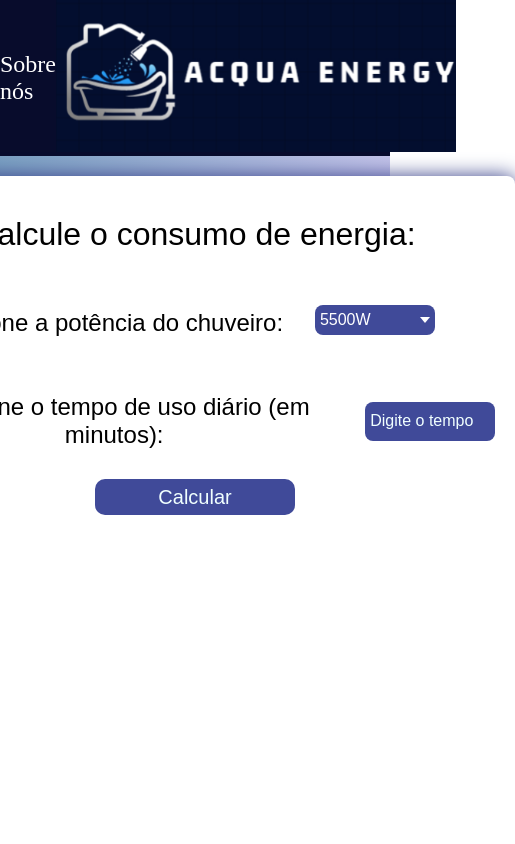
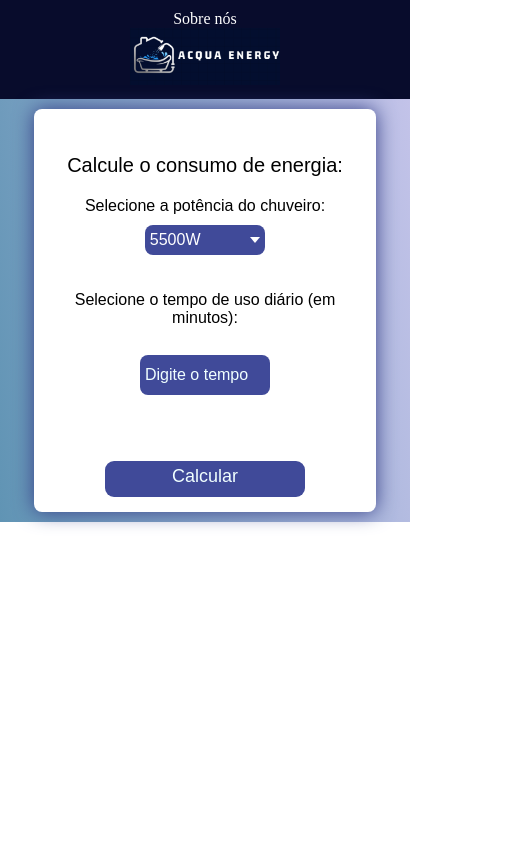
Before and after one commit to Gabrieldsrod/Upx2, a plain HTML site: page index.html in a window 390 px wide. Shown: the top 844 px of the page, 515 px wide, since content can reach past the window. Drawn offline with Linux system fonts and the light colour scheme.

Commit message:
testando responsividade

```diff
--- a/style.css
+++ b/style.css
@@ -5,7 +5,7 @@ main {
     justify-content: center;
 }
 
-h1{
+h1 {
     margin-top: 30px;
     font-family: "Archivo", sans-serif;
     font-optical-sizing: auto;
@@ -13,38 +13,43 @@ h1{
     font-style: normal;
 }
 
-*{
-    margin: 0; padding: 0; border: 0;
+* {
+    margin: 0;
+    padding: 0;
+    border: 0;
 }
 
-header{
+header {
+    width: auto;
     background-color: #080c2c;
-    margin: 0;
+    padding: 10px;
 }
 
-.headerUl{
+.headerUl {
     display: flex;
     justify-content: space-around;
     align-items: center;
     list-style: none;
+    padding: 0 10px;
 }
 
-.headerLink{
+.headerLink {
     text-decoration: none;
     font-size: 24px;
     color: #fff;
 }
 
-.headerLink:hover{
+.headerLink:hover {
     text-decoration: underline;
 }
 
-.headerIcon{
-    width: 400px;
+.headerIcon {
+    width: 260px;
 }
 
 
-.mainDivPrincipal{
+.mainDivPrincipal {
+    max-width: 600px;
     box-shadow: 0 0 20px #374088;
     padding: 10px 20px;
     border-radius: 0.5em;
@@ -56,7 +61,8 @@ header{
     align-items: center;
 }
 
-.labelCalculoConsumo{
+.labelCalculoConsumo {
+    text-wrap: wrap;
     font-size: 24px;
     font-weight: 100;
     font-family: "Archivo", sans-serif;
@@ -64,12 +70,12 @@ header{
 }
 
 
-.divConsumo{
+.divConsumo {
     display: block;
     margin-top: 20px;
 }
 
-.dropdown{
+.dropdown {
     /*min-width: 15em;*/
     width: 120px;
     height: 36px;
@@ -77,11 +83,11 @@ header{
     margin: 2em;
 }
 
-.dropdown *{
+.dropdown * {
     box-sizing: border-box;
 }
 
-.select{
+.select {
     width: 120px;
     height: 30px;
     background-color: #404a99;
@@ -96,20 +102,20 @@ header{
     transition: 0.3s;
 }
 
-.select-clicked{
+.select-clicked {
     box-shadow: 0 0 0.8em #374088;
 }
 
-.select:hover{
+.select:hover {
     background-color: #374088;
 }
 
-.select > span{
+.select>span {
     font-family: sans-serif;
     font-size: 16px;
 }
 
-.caret{
+.caret {
     width: 0;
     height: 0;
     border-left: 5px solid transparent;
@@ -118,11 +124,11 @@ header{
     transition: 0.3s;
 }
 
-.caret-rotate{
+.caret-rotate {
     transform: rotate(180deg);
 }
 
-.menu{
+.menu {
     list-style: none;
     padding: 0.2em 0.5em;
     background-color: #6094b4;
@@ -141,7 +147,7 @@ header{
     z-index: 1;
 }
 
-.menu li{
+.menu li {
     font-family: sans-serif;
     font-size: 16px;
     padding: 0.7em 0.5em;
@@ -150,20 +156,20 @@ header{
     cursor: pointer;
 }
 
-.menu li:hover{
+.menu li:hover {
     background: #6094b4;
 }
 
-.active{
+.active {
     background: #374088;
 }
 
-.menu-open{
+.menu-open {
     display: block;
     opacity: 1;
 }
 
-.selecionePot{
+.selecionePot {
     margin-top: 20px;
     text-align: center;
     width: 600px;
@@ -172,7 +178,7 @@ header{
     justify-content: center;
 }
 
-.inputTempo{
+.inputTempo {
     width: 120px;
     height: 30px;
     padding: 4.8px;
@@ -185,18 +191,18 @@ header{
     outline: none;
 }
 
-.inputTempo:hover{
+.inputTempo:hover {
     border: none;
     outline: none;
 }
 
-.inputTempo::placeholder{
+.inputTempo::placeholder {
     font-size: 16px;
     color: azure;
     font-family: sans-serif;
 }
 
-.btnCalcular{
+.btnCalcular {
     margin-top: 30px;
     width: 200px;
     height: 36px;
@@ -210,7 +216,7 @@ header{
     font-family: sans-serif;
 }
 
-#caixaResultado{
+#caixaResultado {
     display: none;
     align-items: center;
     padding: 10px 10px;
@@ -224,3 +230,116 @@ header{
     border-radius: 0.5em;
     border: 2px solid #404a99;
 }
+
+@media (max-width: 768px) {
+    header {
+        max-width: 768px;
+    }
+
+    .headerUl {
+        flex-direction: column;
+        text-align: center;
+    }
+
+    .headerIcon {
+        width: 100px;
+    }
+
+    .headerLink {
+        font-size: 20px;
+    }
+
+    main{
+        width: 100vw;
+        height: 100vw;
+    }
+    .mainDivPrincipal {
+        padding: 15px;
+    }
+
+    .selecionePot {
+        flex-direction: column;
+    }
+
+    .inputTempo {
+        margin-left: 0;
+        max-width: 150px;
+    }
+
+    .btnCalcular {
+        max-width: 150px;
+    }
+}
+
+@media (max-width: 480px) {
+    /* Header Adjustments */
+    header {
+        width: 100%; /* Make header full width */
+    }
+
+    .headerUl {
+        flex-direction: column; /* Stack items vertically */
+        text-align: center;
+    }
+
+    .headerIcon {
+        width: 150px; /* Reduce the logo size */
+    }
+
+    .headerLink {
+        font-size: 16px; /* Adjust link font size */
+        margin: 5px 0; /* Add spacing between links */
+    }
+
+    /* Main Container Adjustments */
+    main {
+        width: 100%;
+        max-width: 100vw; /* Ensure main doesn't exceed screen width */
+        padding: 10px; /* Add some padding */
+        height: 100%; /* Remove fixed height for flexibility */
+    }
+
+    .mainDivPrincipal {
+        width: 80vw; /* Make the main content fit within screen width */
+        padding: 15px; /* Adjust padding */
+        margin: 0 auto; /* Center the main container */
+    }
+
+    h1 {
+        font-size: 20px; /* Reduce heading size */
+    }
+
+    /* Form Adjustments */
+    .labelCalculoConsumo {
+        font-size: 16px; /* Adjust font size */
+        text-align: center;
+    }
+
+    .selecionePot {
+        flex-direction: column; /* Stack dropdown and input vertically */
+        align-items: center;
+        width: 100%; /* Full width of the container */
+    }
+
+    .dropdown,
+    .inputTempo {
+
+        margin: 10px 0; /* Add spacing between items */
+    }
+
+    .btnCalcular {
+        display: flex;
+        justify-content: center;
+        max-width: 100%;
+        margin-top: 20px; /* Add some margin to the top */
+        font-size: 18px; /* Slightly reduce font size */
+        text-align: center;
+    }
+
+    /* Result Box Adjustments */
+    #caixaResultado {
+        width: 40vw; /* Scale the result box */
+        height: auto; /* Adjust height automatically */
+        font-size: 16px; /* Adjust text size */
+    }
+}
```
